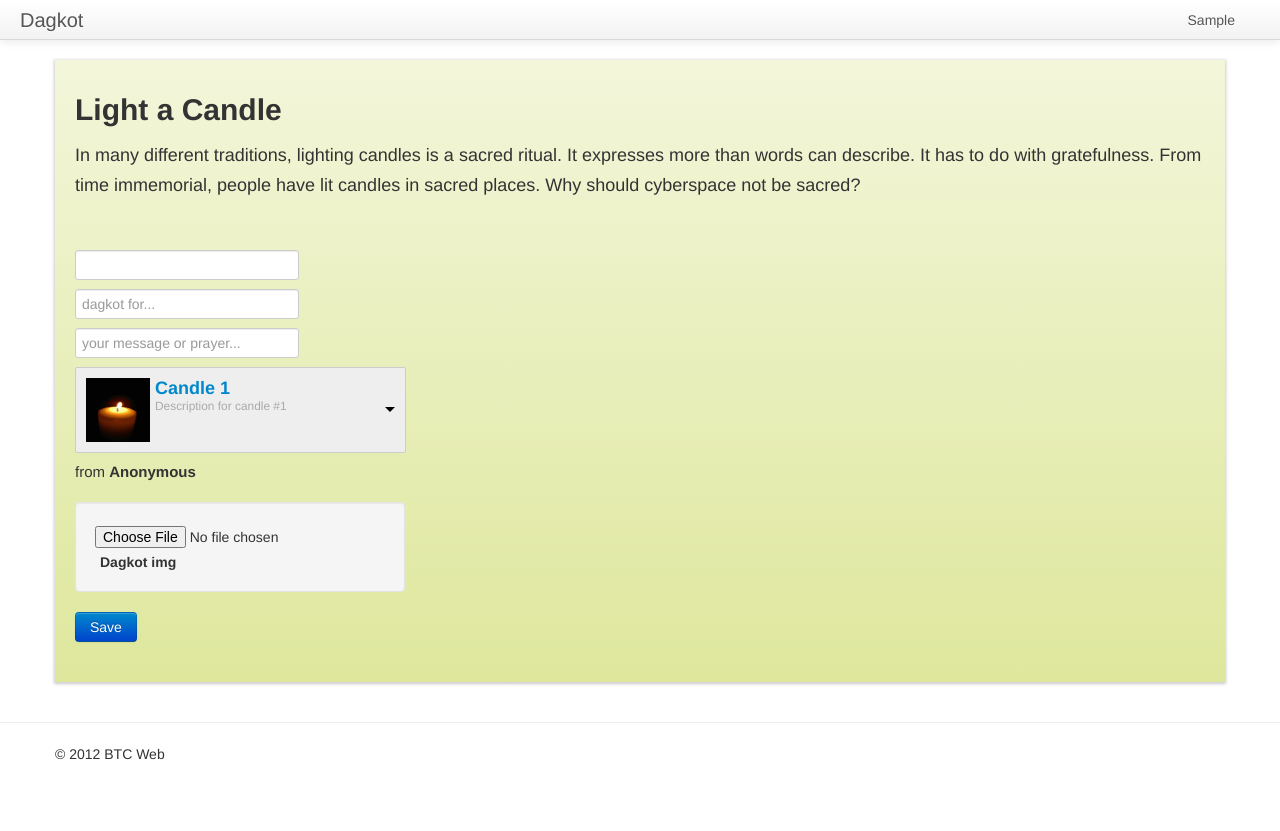
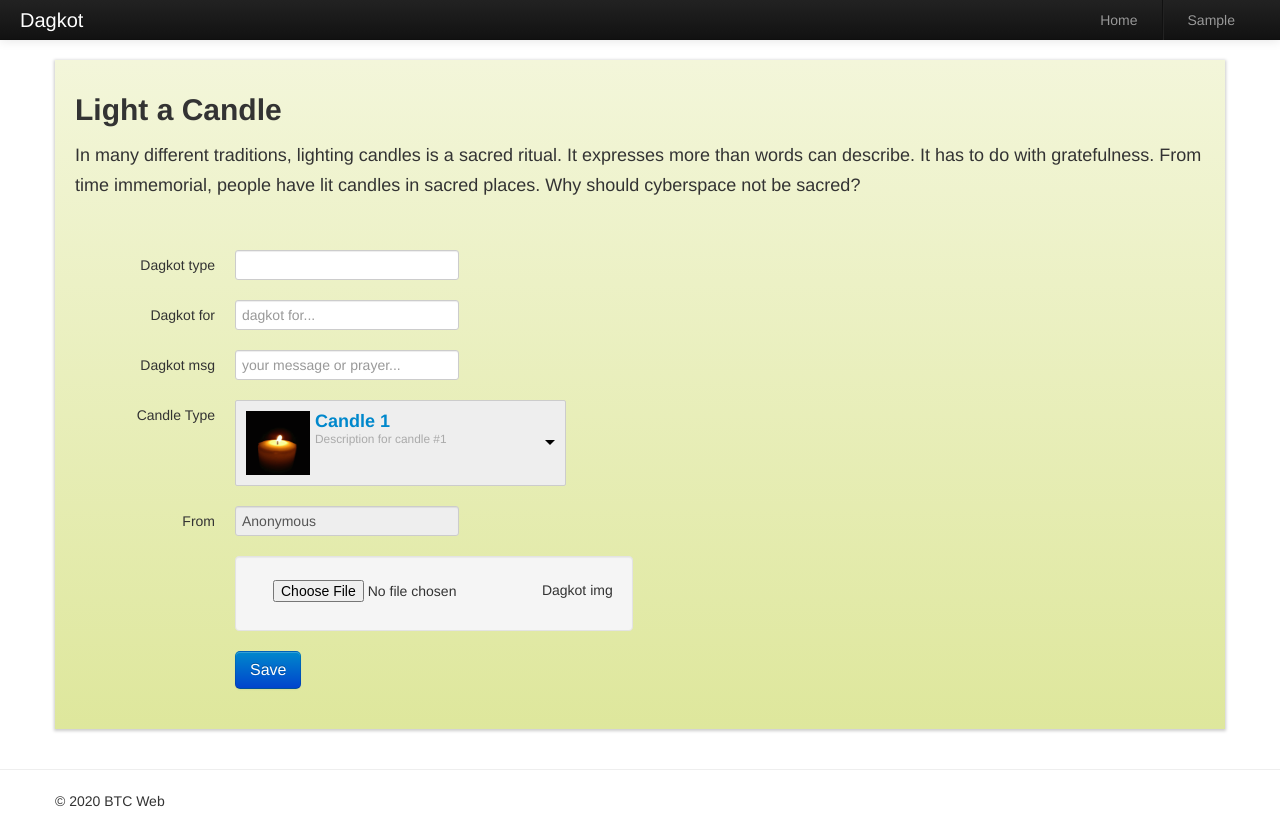
Before and after one commit to PeithVergil/dagkot, a Python web app: template templates/home/add.html in a window 1280 px wide. Before the commit the page ends 760 px from the top, so only its background shows below. Run offline with Jinja, Linux system fonts and the light colour scheme; the template is opened without the code that fills it: most values are stand-ins (such as "Sample title", 1, 10 or a date in 2020); form fields are guessed from the names that the template uses; style sheets or scripts are compiled from the project's sources; some libraries are stand-ins or nearby versions.

Commit message:
Fixed the preloader of the infinite-scroll plugin on the home page. Minor updates on the base template.

```diff
--- a/base.py
+++ b/base.py
@@ -1,3 +1,4 @@
+import datetime
 import json
 
 from google.appengine.api import users
@@ -34,6 +35,11 @@ class BaseRequestHandler(RequestHandler):
             context['auth_url'] = users.create_login_url('/')
             context['auth_txt'] = 'Login'
         context['user'] = user
+
+        today = datetime.datetime.now()
+        context['this_month'] = today.month
+        context['this_year'] = today.year
+        context['this_day'] = today.day
 
         return context
 
--- a/less/style.less
+++ b/less/style.less
@@ -181,7 +181,6 @@
 						background: none;
 						border: none;
 						font-family: @fontfamily;
-						font-size: 12px;
 						padding: 15px 0;
 						margin: 0;
 						word-break: normal;
@@ -201,6 +200,20 @@
 				}
 			}
 		}
+
+		#infscr-loading {
+		    background: none repeat scroll 0 0 #000000;
+		    border-radius: 10px 10px 10px 10px;
+		    bottom: 40px;
+		    color: #FFFFFF;
+		    left: 45%;
+		    opacity: 0.8;
+		    padding: 10px;
+		    position: fixed;
+		    text-align: center;
+		    width: 200px;
+		    z-index: 100;
+		}
 	}
 }
 
--- a/templates/base.html
+++ b/templates/base.html
@@ -35,11 +35,15 @@
 
     {% block head_extras %}
     {% endblock head_extras %}
+
+    <!-- LESS -->
+    <script type="text/javascript" src="/js/less/less.js"></script>
+    <!-- LESS -->
   </head>
 
   <body>
     <header>
-      <div class="navbar navbar-fixed-top">
+      <div class="navbar navbar-inverse navbar-fixed-top">
         <div class="navbar-inner">
           <div class="container-fluid">
             <a class="btn btn-navbar" data-toggle="collapse" data-target=".nav-collapse">
@@ -50,17 +54,26 @@
 
             <a class="brand" href="{{ uri_for('home') }}">Dagkot</a>
 
-            <div class="nav-collapse collapse">
+            <div class="nav-collapse">
               <ul class="nav pull-right">
+                <li>
+                  <a href="{{ uri_for('home') }}">Home</a>
+                </li>
+                <li class="divider-vertical"></li>
                 {% if user %}
+                  <li class="dropdown">
+                    <a href="#" class="dropdown-toggle" data-toggle="dropdown">{{ nickname }} <b class="caret"></b></a>
+                    <ul class="dropdown-menu">
+                      <li>
+                        <a href="{{ auth_url }}">{{ auth_txt }}</a>
+                      </li>
+                    </ul>
+                  </li>
+                {% else %}
                   <li>
-                    <a href="#">{{ nickname }}</a>
+                    <a href="{{ auth_url }}">{{ auth_txt }}</a>
                   </li>
-                  <li class="divider-vertical"></li>
                 {% endif %}
-                <li>
-                  <a href="{{ auth_url }}">{{ auth_txt }}</a>
-                </li>
               </ul>
             </div><!--/.nav-collapse -->
           </div>
@@ -78,13 +91,9 @@
     <footer>
       <hr />
       <div class="container">
-        &copy; 2012 BTC Web
+        &copy; {{ this_year }} BTC Web
       </div>
     </footer>
-
-    <!-- LESS -->
-    <script type="text/javascript" src="/js/less/less.js"></script>
-    <!-- LESS -->
 
     <!-- jQuery -->
     <script type="text/javascript" src="/js/jquery/jquery.js"></script>
--- a/templates/home/add.html
+++ b/templates/home/add.html
@@ -1,6 +1,14 @@
 {% extends "base.html" %}
 
 {% block head_title %}Dagkot - Add New Dagkot{% endblock head_title %}
+
+{% block head_extras %}
+<style type="text/css">
+#content #frm_dagkot_for #demo-htmlselect {
+    margin-bottom: 0 !important;
+}
+</style>
+{% endblock head_extras %}
 
 {% block content %}
 	<div id="home_top">
@@ -11,12 +19,18 @@
 					In many different traditions, lighting candles is a sacred ritual. It expresses more than words can describe. It has to do with gratefulness. From time immemorial, people have lit candles in sacred places. Why should cyberspace not be sacred?
 				</p>
 				<br><br>
-				<form id="frm_dagkot_for" method="post">
-				<div>
+				<form id="frm_dagkot_for" method="post" class="form-horizontal">
+					<div class="control-group">
+						<label class="control-label" for="dagkot_type">{{ form.dagkot_type.label.text }}</label>
+						<div class="controls">
 					    	{{ form.dagkot_type() }}
 					    </div>
-				<div>
+					</div>
+					<div class="control-group">
+						<label class="control-label" for="dagkot_for">{{ form.dagkot_for.label.text }}</label>
+						<div class="controls">
 					    	{{ form.dagkot_for(placeholder="dagkot for...") }}
+
 					    	{% if form.dagkot_for.errors %}
 								<ul class="errors">
 									{% for error in form.dagkot_for.errors %}
@@ -25,8 +39,12 @@
 								</ul>
 							{% endif %}
 					    </div>
-				<div>
+					</div>
+					<div class="control-group">
+						<label class="control-label" for="dagkot_msg">{{ form.dagkot_msg.label.text }}</label>
+						<div class="controls">
 					    	{{ form.dagkot_msg(placeholder="your message or prayer...") }}
+
 					    	{% if form.dagkot_msg.errors %}
 								<ul class="errors">
 									{% for error in form.dagkot_msg.errors %}
@@ -35,7 +53,10 @@
 								</ul>
 							{% endif %}
 					    </div>
-				<div>
+					</div>
+					<div class="control-group">
+						<label class="control-label" for="demo-htmlselect">Candle Type</label>
+						<div class="controls">
 					    	<select id="demo-htmlselect">
 								<option value="0" data-imagesrc="/images/candle-default.gif" selected="selected"
 									data-description="Description for candle #1">Candle 1</option>
@@ -45,25 +66,30 @@
 									data-description="Description for candle #3">Candle 3</option>
 							</select>
 					    </div>
-				<div class="author">
-					from
+					</div>
+					<div class="control-group">
+						<label class="control-label" for="dagkot_from">From</label>
+						<div class="controls">
 					    	{% if user %}
-						<strong>{{ user.nickname() }}</strong>
+					    		<input id="dagkot_from" type="text" value="{{ user.nickname() }}">
 							{% else %}
-						<strong>Anonymous</strong>
+								<input id="dagkot_from" type="text" value="Anonymous" disabled>
 							{% endif %}
 					    </div>
-				<div style="margin-top:20px;width:290px;" class="well">
-					<div class="cbx_uploadimages">
-						{{ form.dagkot_img() }}
 					</div>
-					<div class="lbl_uploadimages">
-						<b>{{ form.dagkot_img.label }}</b>
+					<div class="control-group">
+						<div class="controls">
+							<div class="well" style="float: left; margin: 0;">
+						    	<label class="checkbox">
+									{{ form.dagkot_img() }} {{ form.dagkot_img.label.text }}
+								</label>
 							</div>
-					<div class="ClearBoth"></div>
 					    </div>
-				<div class="actions">
-					<input type="submit" value="Save" class="btn btn-primary" />
+					</div>
+					<div class="control-group">
+						<div class="controls">
+							<input type="submit" value="Save" class="btn btn-large btn-primary">
+					    </div>
 					</div>
 					<input type="hidden" name="dagkot_candle_type" id="dagkot_candle_type" />
 					<input type="hidden" name="dagkot_candle_path" id="dagkot_candle_path" />
```
Also changed, not shown: templates/home/home.html (+19 -6 lines), templates/upload/upload.html (+14 -14 lines). Lines whose indentation alone changed are shown as unchanged.
